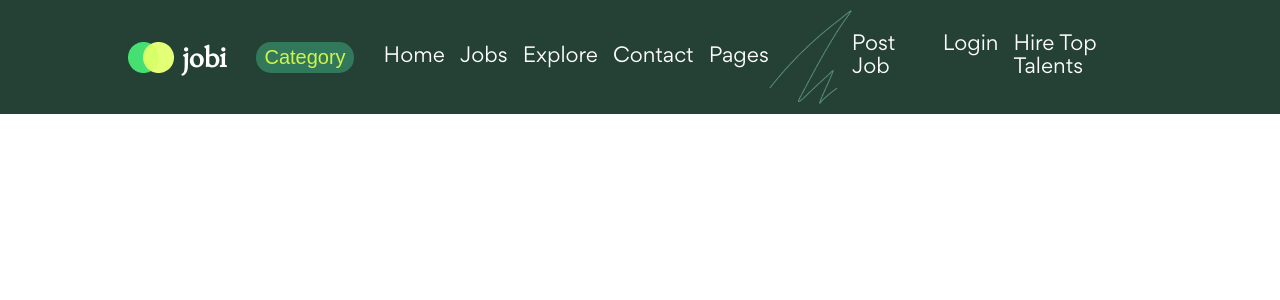
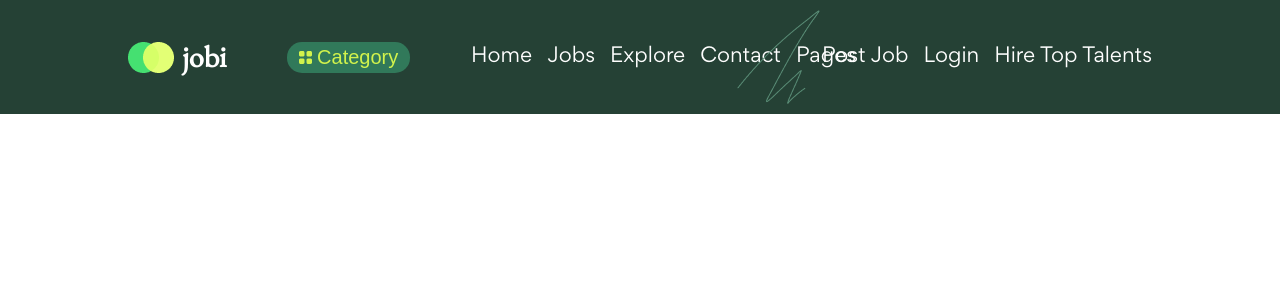
Before and after one commit to MandeepKMann/jobi, a React (Vite) app: page / in a window 1280 px wide. Shown: the top 300 px of the page. Built offline with nearby package versions, Linux system fonts and the light colour scheme.

Commit message:
added icon for category button and fixed spacing in nav

```diff
--- a/src/NavMenu.css
+++ b/src/NavMenu.css
@@ -16,16 +16,21 @@ nav {
 }
 
 .navLeft {
-    gap: 30px;
+    gap: 10%;
 }
 
 .navLeft button {
-    align-self: center;
+    display: flex;
     color: #D2F34C;
     border-radius: 15px;
     background-color: #31795A;
     border: none;
-    padding: 4px 8px;
+    padding: 4px 12px;
+    gap: 5px;
+}
+
+.navLeft img {
+    align-self: center;
 }
 
 .logo {
--- a/src/NavMenu.jsx
+++ b/src/NavMenu.jsx
@@ -1,6 +1,7 @@
-import './NavMenu.css'
-import Logo from './assets/homeAssets/logo.png'
-import Scribble from './assets/homeAssets/scribble.png'
+import './NavMenu.css';
+import Logo from './assets/homeAssets/logo.png';
+import Scribble from './assets/homeAssets/scribble.png';
+import Category from './assets/homeAssets/category.png';
 
 const NavMenu = () => {
     return (
@@ -11,7 +12,10 @@ const NavMenu = () => {
                         <img src={Logo} alt="" />
                         <h2>jobi</h2>
                     </div>
-                    <button>Category</button>
+                    <button className='category'>
+                        <img src={Category} alt="" />
+                        Category
+                    </button>
                     <ul className="navLinks">
                         <li><a href="#">Home</a></li>
                         <li><a href="#">Jobs</a></li>
```
Also changed, not shown: src/assets/homeAssets/Category.png (added).
